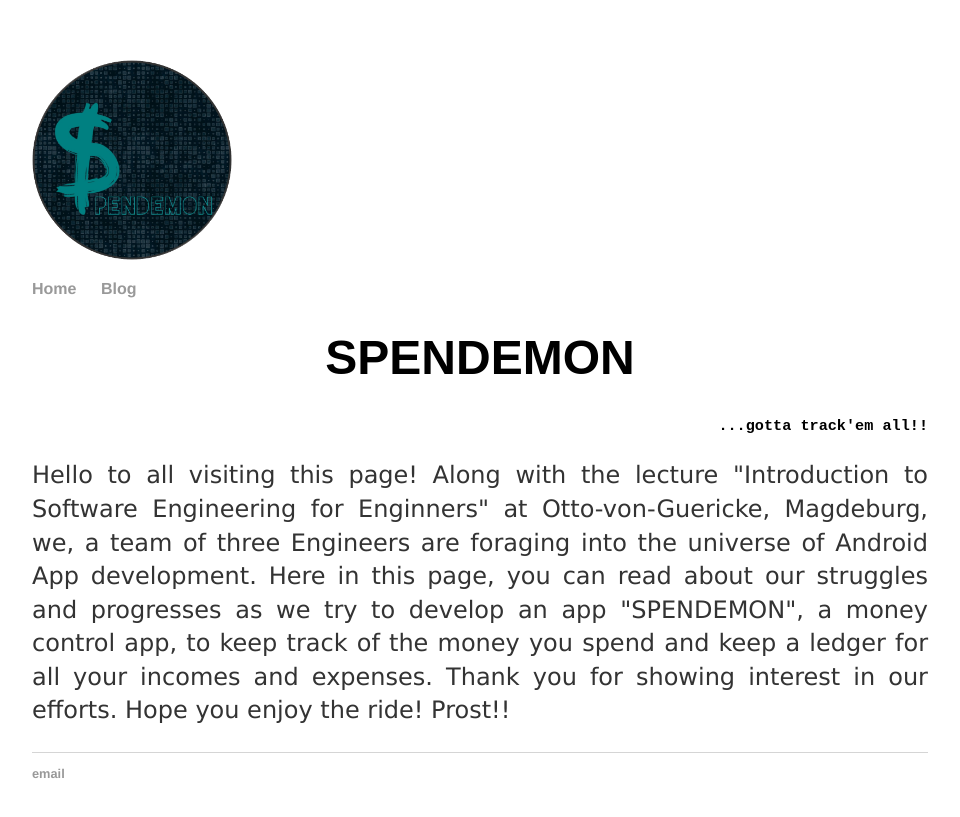
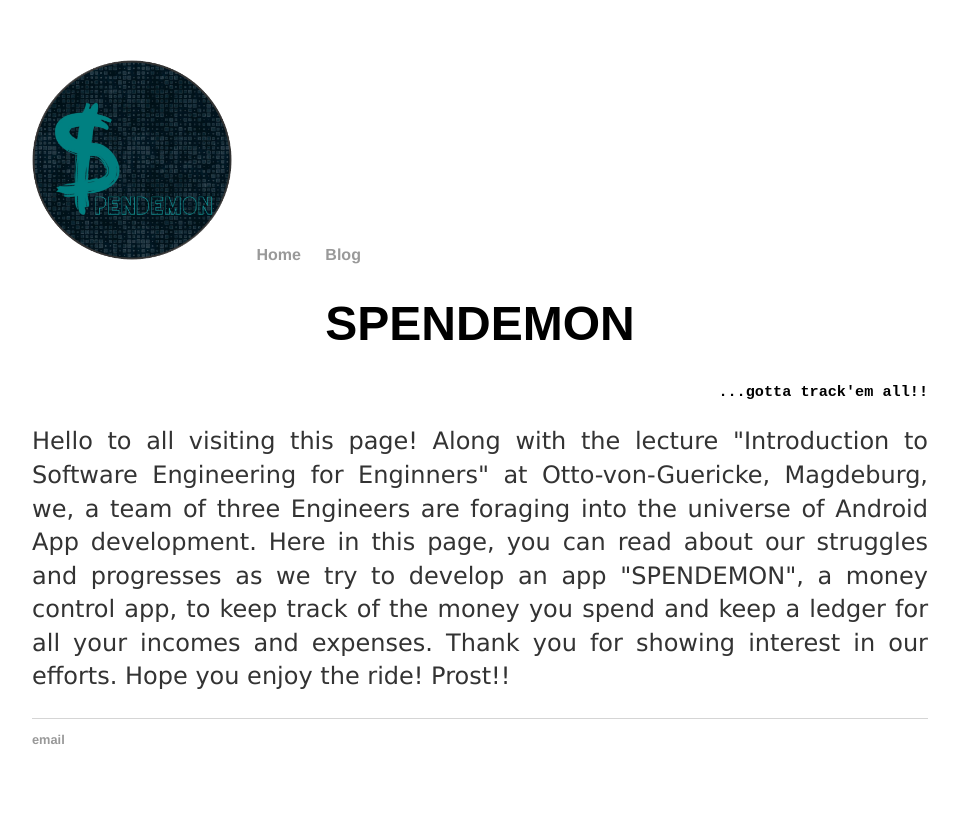
Before and after one commit to 785pavan/isee2019-SPENDEMON, a Jekyll site: the page built from docs/index.html, in a window 1280 px wide. Shown: the top 817 px of the page, without its empty margins (160-1120 px from the left). Built offline with Jekyll 4.4.1, drawn with Linux system fonts in a browser that asks for light colours.

Commit message:
Update default.html

```diff
--- a/docs/_layouts/default.html
+++ b/docs/_layouts/default.html
@@ -9,8 +9,9 @@
 
 <body>
   <nav>
-    <img src="{{site.baseurl}}//images/Team_logo.png" height="200">
+
     <ul>
+      <li><img src="{{site.baseurl}}//images/Team_logo.png" height="200"></li>
       <li><a href="{{site.baseurl}}/">Home</a></li>
       <!--<li><a href="/about">About</a></li>
 	        		<li><a href="/cv">CV</a></li>-->
```
